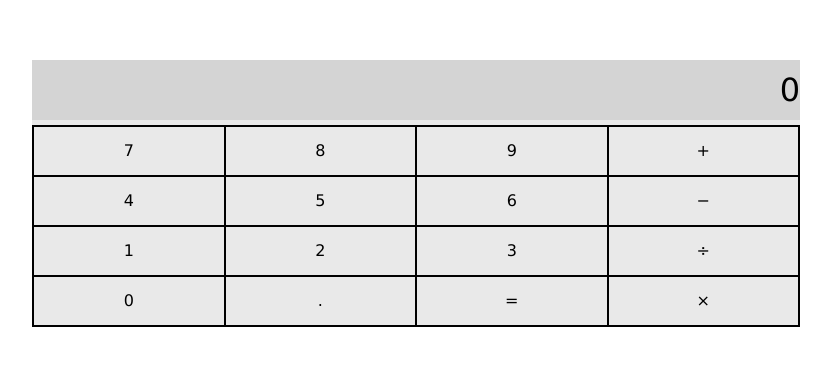
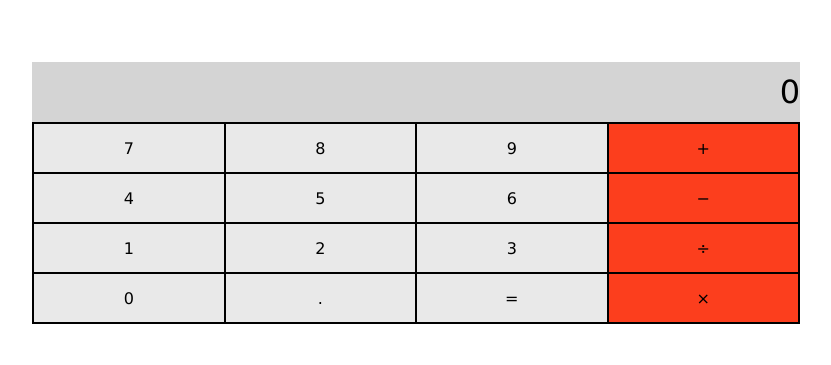
Before and after one commit to oa-dev/100daysofcode, a website built with webpack: page calculator/dist/index.html in a window 1280 px wide. Shown: the part 207-572 px from the top of the page, without its empty margins (224-1055 px from the left). Built offline with nearby package versions, Linux system fonts and the light colour scheme.

Commit message:
provide minor improvements

```diff
--- a/calculator/src/styles/style.css
+++ b/calculator/src/styles/style.css
@@ -7,7 +7,6 @@
 }
 
 body {
-  /* background-color: rgb(233, 233, 233); */
   display: flex;
   min-height: 100vh;
   justify-content: center;
@@ -32,7 +31,6 @@ body {
 .display {
   justify-content: flex-end;
   align-items: center;
-  margin-bottom: 5px;
   height: 60px;
   font-size: 2em;
   background-color: rgb(212, 212, 212);
@@ -58,3 +56,17 @@ span {
 span:hover {
   background-color: rgb(212, 212, 212);
 }
+
+.plus,
+.minus,
+.divide,
+.times {
+  background-color: rgb(252, 62, 29);
+}
+
+.plus:hover,
+.minus:hover,
+.divide:hover,
+.times:hover {
+  background-color: rgb(255, 100, 73);
+}
```
